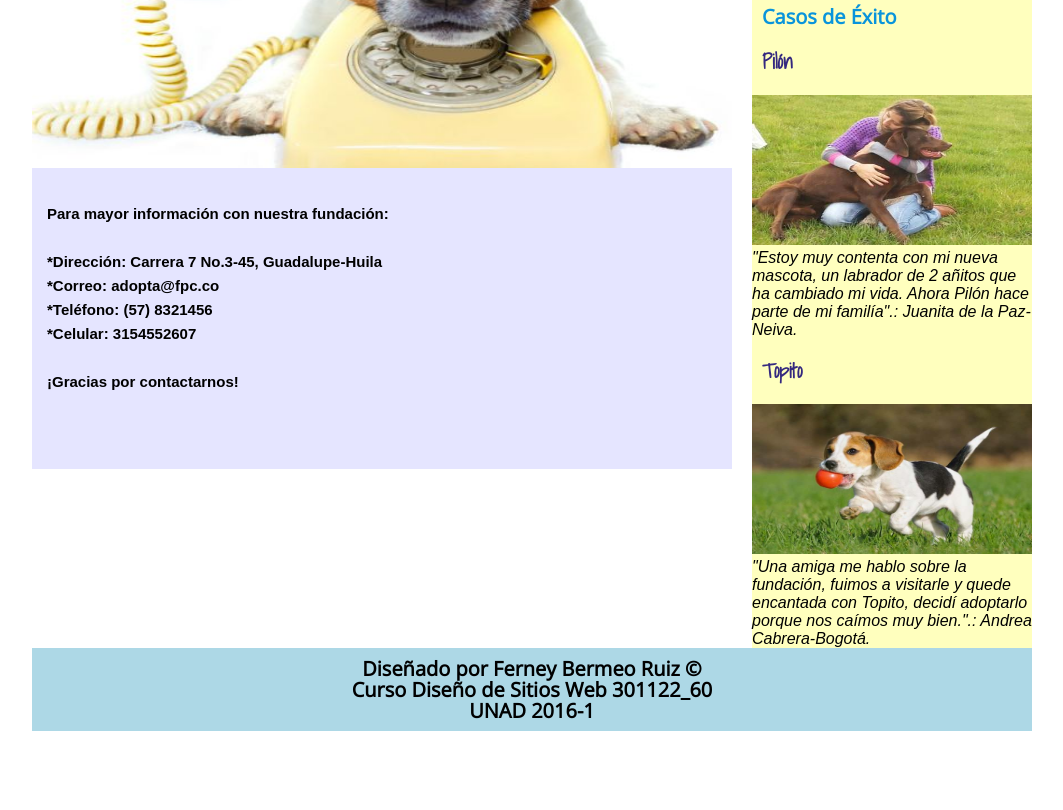
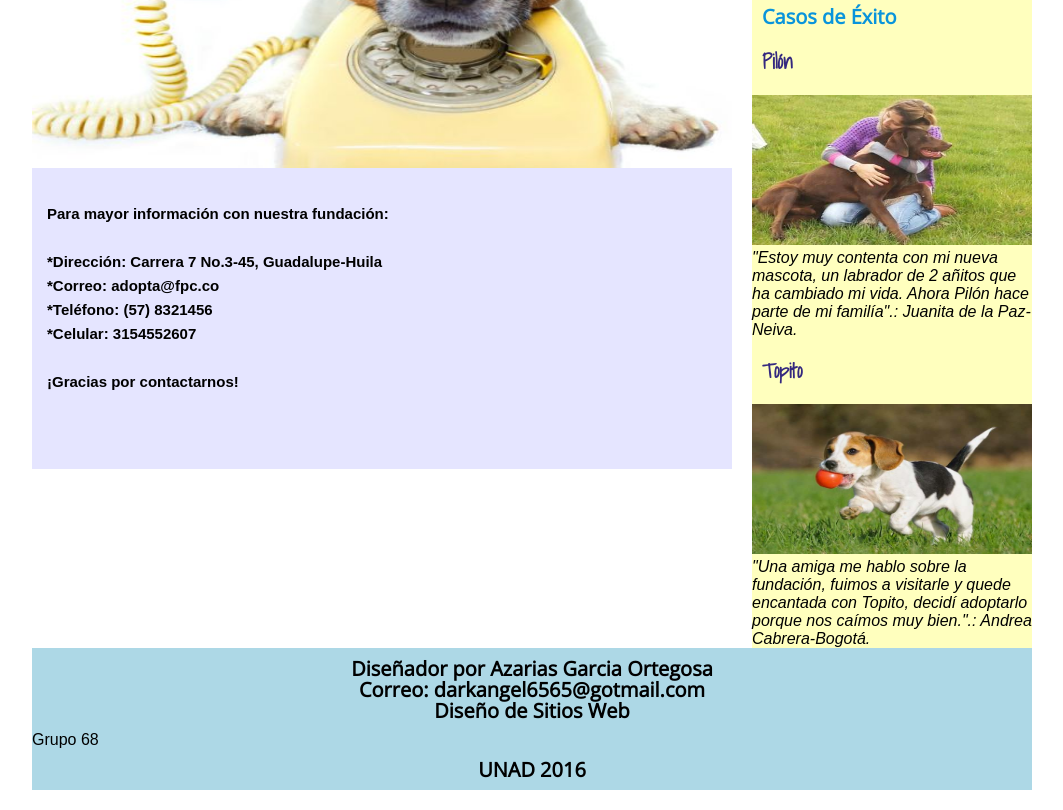
Before and after one commit to darkangel6565/Fundacion-Patitas-Corazon, a plain HTML site: page Contacto.html in a window 1280 px wide. Shown: the part 482-1292 px from the top of the page, without its empty margins (108-1171 px from the left). Before the commit the page ends 1233 px from the top, so only its background shows below. Drawn offline with nearby package versions, Linux system fonts and the light colour scheme.

Commit message:
cambio 5
ada

```diff
--- a/Contacto.html
+++ b/Contacto.html
@@ -65,9 +65,11 @@
 		</article>
 	</aside>
 	<footer>
-		<h3>Diseñado por Ferney Bermeo Ruiz ©</h3>
-		<h3>Curso Diseño de Sitios Web 301122_60</h3>
-		<h3>UNAD 2016-1</h3>
+		<h3>Diseñador por Azarias Garcia Ortegosa </h3>
+		<h3>Correo: darkangel6565@gotmail.com</h3>
+		<h3>Diseño de Sitios Web </h3>
+		<he>Grupo 68</he>
+		<h3>UNAD 2016</h3>
 	</footer>
 </DIV>
 </body>
```
Also changed, not shown: La fundacion.html (+5 -3 lines), index.html (+2 -2 lines).
